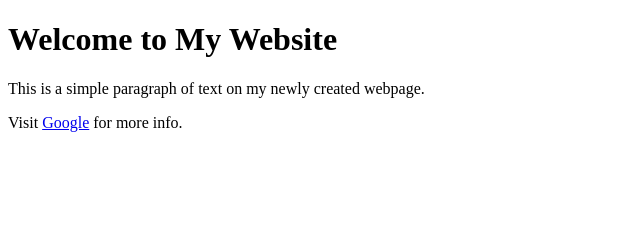
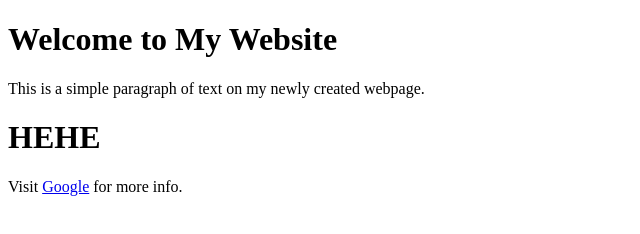
Before and after one commit to rajeshwari22/Devops, a plain HTML site: page index.html in a window 1280 px wide. Shown: the whole page, without its empty margins (0-640 px from the left). Drawn offline with Linux system fonts and the light colour scheme.

Commit message:
1st commit

```diff
--- a/index.html
+++ b/index.html
@@ -9,7 +9,7 @@
 
     <h1>Welcome to My Website</h1>
     <p>This is a simple paragraph of text on my newly created webpage.</p>
-
+    <h1>HEHE</h1>
     <!-- This is a link -->
     <p>Visit <a href="https://www.google.com" target="_blank">Google</a> for more info.</p>
 
```
